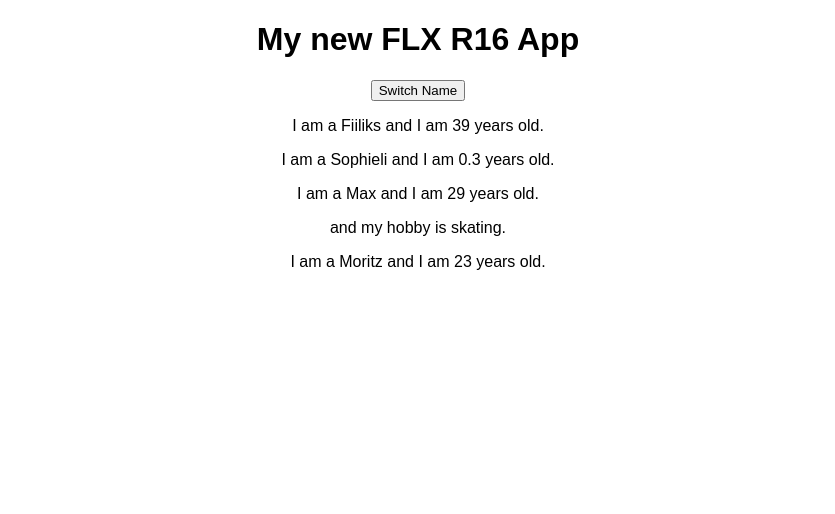
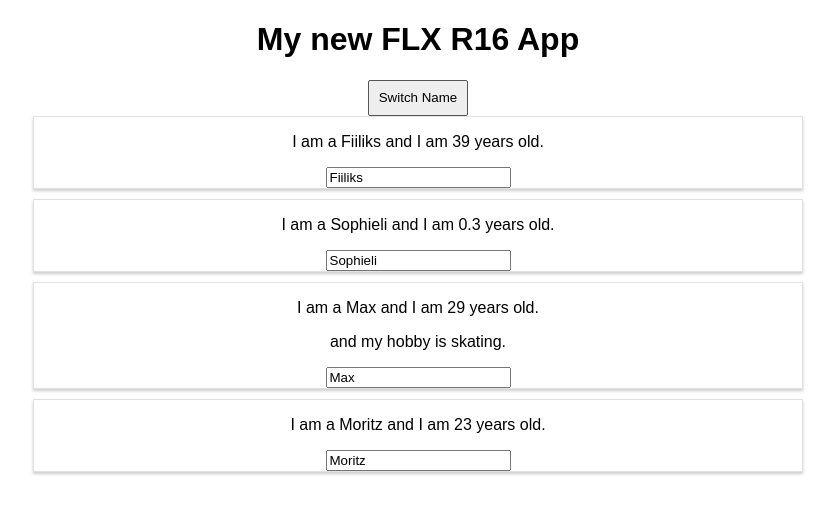
Before and after one commit to gitfilix/r16, a React (Create React App) app in the folder r16/: page / in a window 1280 px wide. Shown: the top 514 px of the page, without its empty margins (222-1057 px from the left). Built offline with nearby package versions, Linux system fonts and the light colour scheme.

Commit message:
styles on components

```diff
--- a/r16/src/App.css
+++ b/r16/src/App.css
@@ -1,3 +1,15 @@
 .App {
   text-align: center;
 }
+
+.button {
+  border: 1px solid #555;
+  padding: 0.6rem;
+  border-radius: 2px;
+  background: #eee;
+}
+
+.button:hover {
+  background: #e2e2e2;
+  border: 1px solid #A33;
+}
--- a/r16/src/App.js
+++ b/r16/src/App.js
@@ -12,8 +12,9 @@
     ]
   }
 
+
   switchNameHandler = (newName) => {
-    console.log("button was clicked! this:", this);
+    // console.log("button was clicked! this:", this);
     this.setState({
       persons: [
         { name: 'Felixli', age: 29},
@@ -24,11 +25,22 @@
     })
   }
 
+  nameChangedHandler = (event) => {
+    this.setState({
+      persons: [
+        { name: 'Felixli', age: 29},
+        { name: 'Stramplchen', age: 0.4},
+        { name: event.target.value, age: 33},
+        { name: 'Mor-its', age: 28}
+      ]
+    })
+  }
+
   render() {
     return (
       <div className="App">
           <h1 className="App-title" >My new FLX R16 App</h1>
-          <button onClick={() => this.switchNameHandler('button')}>Switch Name</button>
+          <button onClick={() => this.switchNameHandler('button')} className="button">Switch Name</button>
 
           <Person
             name={this.state.persons[0].name}
@@ -40,6 +52,7 @@
             name={this.state.persons[2].name}
             age={this.state.persons[2].age}
             click={this.switchNameHandler.bind(this, 'hallo world')}
+            changed={this.nameChangedHandler}
             >and my hobby is skating.</Person>
           <Person
             name={this.state.persons[3].name}
--- /dev/null
+++ b/r16/src/Person/Person.css
@@ -0,0 +1,8 @@
+.Person {
+  width: 60%;
+  margin: auto;
+  border: 1px solid #e1e1e1;
+  box-shadow: 0 2px 3px #ccc;
+  text-align: center;
+  margin-bottom: 10px;
+}
--- a/r16/src/Person/Person.js
+++ b/r16/src/Person/Person.js
@@ -1,10 +1,12 @@
 import React from 'react';
+import './Person.css';
 // functional Component
 const person = (props) => {
   return (
-    <div>
+    <div className="Person">
       <p onClick={props.click}>I am a {props.name} and I am {props.age} years old.</p>
       <p>{props.children}</p>
+      <input type="text" onChange={props.changed} value={props.name}/>
     </div>
   )
 };
```
